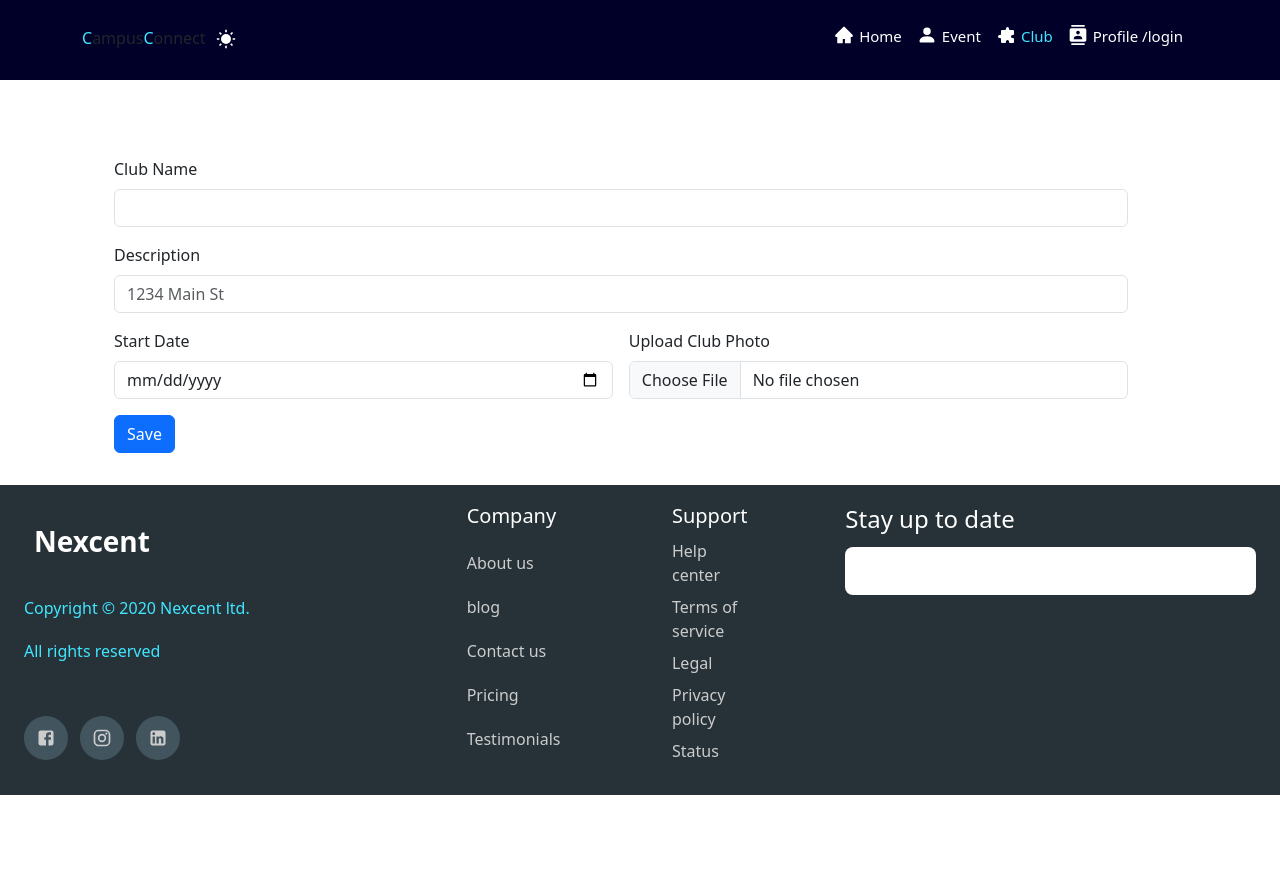
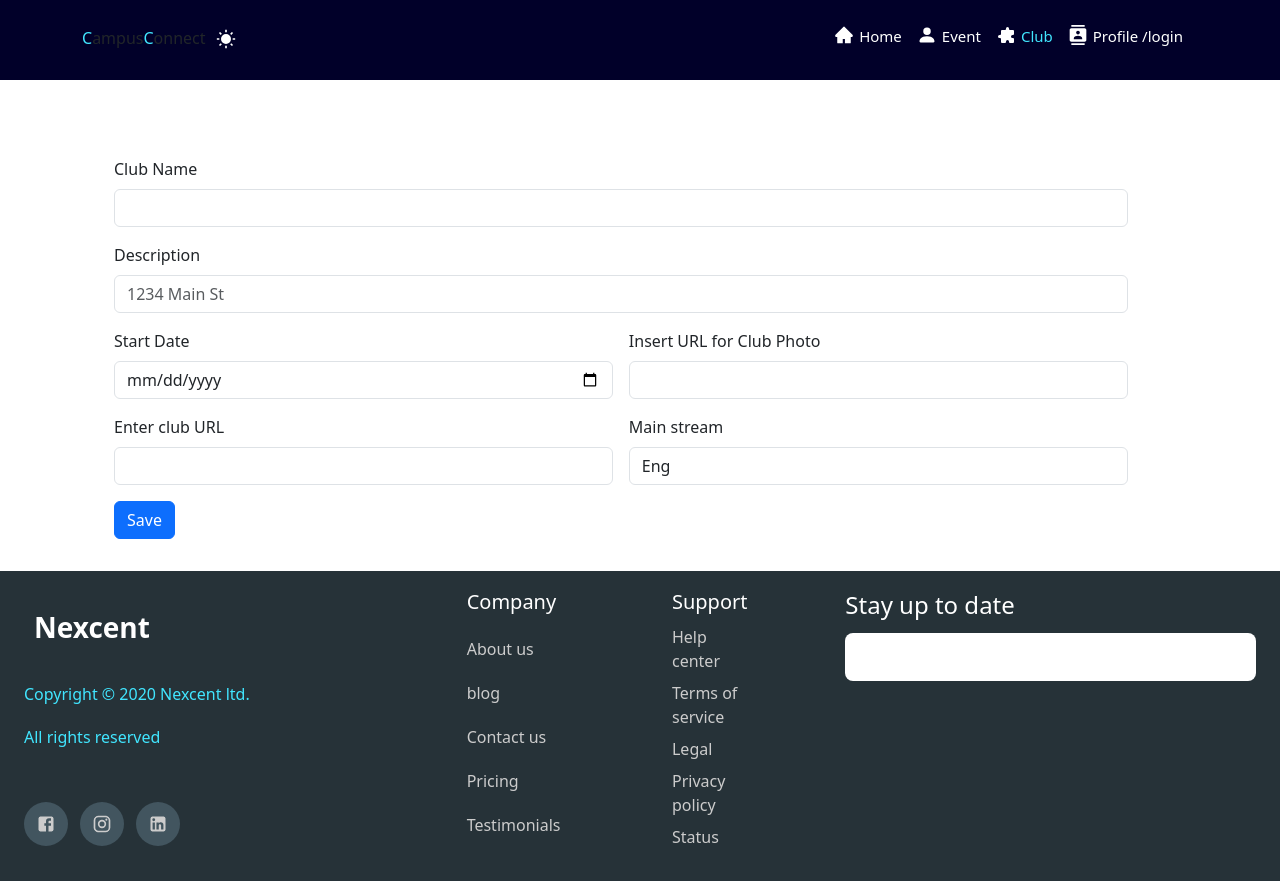
Before and after one commit to pantheepatel/CampusConnect.github.io, a React (Create React App) app in the folder campus-connect-app/: page /club/addClub in a window 1280 px wide. Before the commit the page ends 800 px from the top, so only its background shows below. Built offline with nearby package versions, Linux system fonts and the light colour scheme.

Commit message:
clubform

```diff
--- a/campus-connect-app/src/components/club/ClubCard.js
+++ b/campus-connect-app/src/components/club/ClubCard.js
@@ -36,11 +36,11 @@ function ClubCard(props) {
         {/* <Card.Img variant="top" src="holder.js/100px180" /> */}
         <Card.Body>
           <Card.Title className='capitalize'>{props.name}</Card.Title>
-          {props.image ?
+          {/* {props.image ?
             <Card.Img src={props.Img} />
             :
-            <p>no</p>
-          }
+            <p>no image found</p>
+          } */}
           <Card.Text>
             {props.admin ? <p>{props.admin}</p> : <p>no data</p>}
             {props.date ? <p>{props.date}</p> : <p>no data</p>}
--- a/campus-connect-app/src/components/club/ClubForm.js
+++ b/campus-connect-app/src/components/club/ClubForm.js
@@ -3,10 +3,13 @@ import axios from 'axios'
 import { BrowserRouter as Router, Route, Routes, Link, Outlet } from "react-router-dom";
 
 function ClubForm(props) {
+  const [clubId, setClubId] = useState("")
   const [clubName, setClubName] = useState("")
   const [clubDescription, setClubDescription] = useState("")
   const [clubDate, setClubDate] = useState("")
-  const [clubId, setClubId] = useState("")
+  const [clubWebsite, setClubWebsite] = useState("")
+  const [clubField, setClubField] = useState("")
+  const [clubImage, setClubImage] = useState("")
   const [status, setStatus] = useState(false)
 
   function http_club(e) {
@@ -14,11 +17,14 @@ function ClubForm(props) {
     if (props.data) {
       axios.get("http://127.0.0.1:8000/club_edit", { // call api request to backend to store club data
         params: {
+          id: clubId,//we use json.parse bcoz in our localstorage data in string
           club_name: clubName,
           club_description: clubDescription,
           club_date: clubDate,
           club_admin: JSON.parse(localStorage.getItem("user_config"))["email"],
-          id: clubId//we use json.parse bcoz in our localstorage data in string
+          club_website: clubWebsite,
+          club_field: clubField,
+          club_image: clubImage,
         }
       })
         .then(response => {
@@ -26,15 +32,22 @@ function ClubForm(props) {
           setClubName("")
           setClubDescription("")
           setClubDate("")
+          setClubWebsite("")
+          setClubField("")
+          setClubImage("")
         })
         .catch(error => console.log(error))
-    } else {
+    }
+    else {
       axios.get("http://127.0.0.1:8000/club_add", { // call api request to backend to store club data
         params: {
           club_name: clubName,
           club_description: clubDescription,
           club_date: clubDate,
-          club_admin: JSON.parse(localStorage.getItem("user_config"))["email"] //we use json.parse bcoz in our localstorage data in string
+          club_admin: JSON.parse(localStorage.getItem("user_config"))["email"], //we use json.parse bcoz in our localstorage data in string
+          club_website: clubWebsite,
+          club_field: clubField,
+          club_image: clubImage,
         }
       })
         .then(response => {
@@ -42,6 +55,9 @@ function ClubForm(props) {
           setClubName("")
           setClubDescription("")
           setClubDate("")
+          setClubWebsite("")
+          setClubField("")
+          setClubImage("")
         })
         .catch(error => console.log(error))
     }
@@ -49,13 +65,17 @@ function ClubForm(props) {
 
   useEffect(() => {
     if (props.data) {
+      setClubId(props.data.id)
       setClubName(props.data.club_name)
       setClubDescription(props.data.club_description)
       setClubDate(props.data.club_date)
-      setClubId(props.data.id)
+      setClubWebsite(props.data.club_website)
+      setClubField(props.data.club_field)
+      setClubImage(props.data.club_image)
     }
   }, [])
 
+  const mainFields=['Eng','Law','phy','other']
   return (
     <>
       {status && <div class="alert alert-success alert-dismissible fade show" role="alert">
@@ -70,7 +90,7 @@ function ClubForm(props) {
         <form className="row g-3" onSubmit={http_club}>
           <div className="col-md-12">
             <label for="inputName" className="form-label">Club Name</label>
-            <input required type="text" className="form-control" id="inputName" onChange={(e) => setClubName(e.target.value)} value={clubName} />
+            <input required type="text" className="form-control" id="inputName" value={clubName} onChange={(e) => setClubName(e.target.value)} />
           </div>
 
           <div className="col-12">
@@ -84,14 +104,32 @@ function ClubForm(props) {
           </div>
 
           <div className="col-md-6">
-            <label for="inputDate" className="form-label">Upload Club Photo</label>
-            <input type="file" className="form-control" id="inputDate" onChange={(e) => setClubDate(e.target.value)} accept='.jpg,.png' />
+            <label for="inputImgURL" className="form-label">Insert URL for Club Photo</label>
+            <input type="url" className="form-control" id="inputImgURL" onChange={(e) => setClubImage(e.target.value)} />
           </div>
 
+          <div className="col-md-6">
+            <label for="inputClubURL" className="form-label">Enter club URL</label>
+            <input type="url" className="form-control" id="inputClubURL" onChange={(e) => setClubWebsite(e.target.value)} />
+          </div>
+
+          <div className="col-md-6">
+            <label for="inputClubStream" className="form-label">Main stream</label>
+            <select name="inputClubStream" id="inputClubStream" className="form-control" onChange={(e) => setClubField(e.target.value)} >
+              {
+                mainFields.map((field)=>{
+                  return(
+                  <option value={field} key={field}>{field}</option>
+                  )
+                })
+              }
+            </select>
+          </div>
 
           <div className="col-12">
             <button required type="submit" className="btn btn-primary">{props.data ? "Edit" : "Save"}</button>
           </div>
+
         </form>
       </div>
 
```
Also changed, not shown: 1 other file (tests, documents, lock files or other folders).
